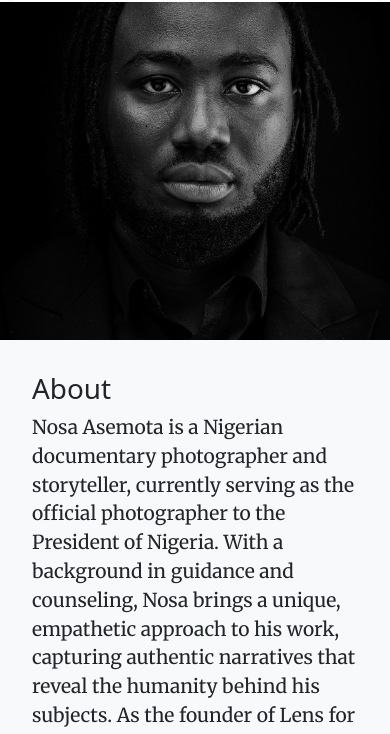
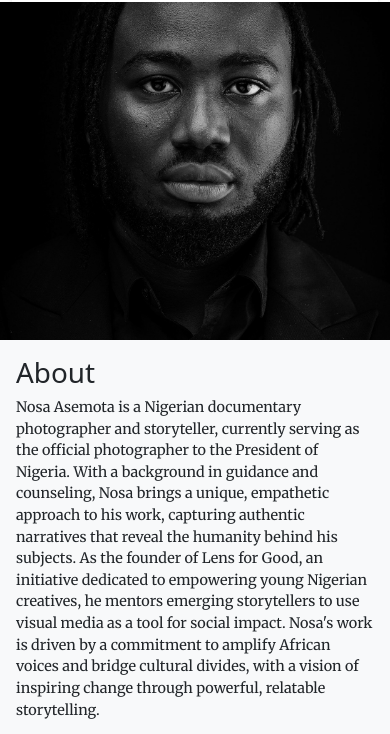
Before and after one commit to soggo/nosft, a plain HTML site: page about.html in a window 390 px wide. Shown: the part 82-816 px from the top of the page. Drawn offline with nearby package versions, Linux system fonts and the light colour scheme.

Commit message:
mobile vie fixes

```diff
--- a/about.css
+++ b/about.css
@@ -231,6 +231,11 @@
             margin-right: 0;
         }
 
+        .about-text{
+             font-size: 0.9em;
+             ;
+
+            }
         /* .navbar-collapse {
             position: fixed;
             top: 100%;
@@ -264,13 +269,10 @@
     .content-half {
         width: 100%;
         margin-left: 0;
-        padding: 2rem;
-        min-height: 60vh;
+        padding: 1rem;
+        min-height: 50vh;
     }
 
-    .about-text {
-        font-size: 1.2rem;
-    }
 
     /* Contact panel mobile fixes */
     .contact-panel {
```
